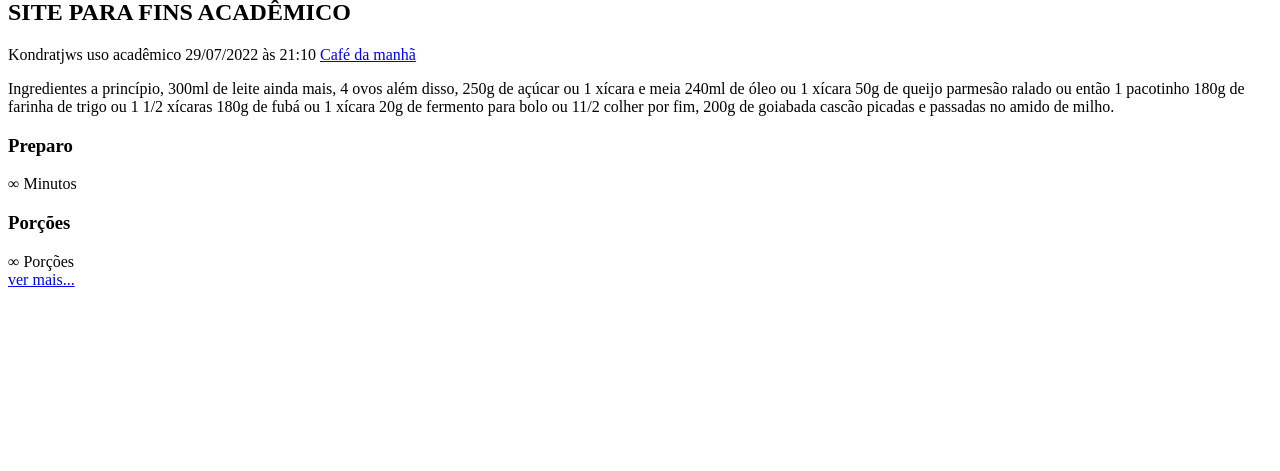
After one commit to LuanKondratjws/projeto-django, a Django app: template recipes/templates/recipes/partials/recipe.html in a window 1280 px wide. The commit adds this page. Shown: the part 329-800 px from the top of the page. Run offline with Django 4.2, Linux system fonts and the light colour scheme; the template is opened without the code that fills it, so the values that code supplies are empty.

Commit message:
Conteúdo do grid e arquivo recipe

```diff
--- /dev/null
+++ b/recipes/templates/recipes/partials/recipe.html
@@ -0,0 +1,60 @@
+<div class="recipe recipe-list-item">
+    <div class="recipe-cover">
+        <img src="https://receitasdatia.com.br/wp-content/uploads/2020/09/maneira-simples-de-fazer-um-bolo.jpg" alt="Bolo com IMG temporária!">
+    </div>
+    <div class="recipe-title-container">
+        <h2 class="recipe-title">SITE PARA FINS ACADÊMICO</h2>
+    </div>
+    <div class="recipe-author">
+        <span class="recipe-author-item">
+            <i class="fas fa-user"></i>
+            Kondratjws uso acadêmico
+        </span>
+        <span class="recipe-author-item">
+            <i class="fas fa-calendar-alt"></i>
+            29/07/2022 às 21:10
+        </span>
+        <span class="recipe-author-item">
+            <a href="/recipes/category/cafe-da-manha/">
+                <i class="fas fa-layer-group"></i>
+                <span>Café da manhã</span>
+            </a>
+        </span>
+    </div>
+
+    <div class="recipe-content">
+         <p>Ingredientes
+            a princípio, 300ml de leite
+            ainda mais, 4 ovos
+            além disso, 250g de açúcar ou 1 xícara e meia
+            240ml de óleo ou 1 xícara
+            50g de queijo parmesão ralado ou então 1 pacotinho
+            180g de farinha de trigo ou 1 1/2 xícaras
+            180g de fubá ou 1 xícara
+            20g de fermento para bolo ou 11/2 colher
+            por fim, 200g de goiabada cascão picadas e passadas no amido de milho.</p>
+    </div>
+
+    <div class="recipe-meta-container">
+        <div class="recipe-meta recipe-preparation">
+            <h3 class="recipe-meta-title"><i class="fas fa-stopwatch"></i> Preparo</h3>
+            <div class="recipe-meta-text">
+                &infin; Minutos
+            </div>
+        </div>
+        <div class="recipe-meta recipe-servings">
+            <h3 class="recipe-meta-title"><i class="fas fa-pizza-slice"></i> Porções</h3>
+            <div class="recipe-meta-text">
+                &infin; Porções
+            </div>
+        </div>
+    </div>
+
+    <footer class="recipe-footer">
+        <a class="recipe-read-more button button-dark button-full-width" href="/recipes/3/">
+            <i class="fas fa-eye"></i>
+            <span>ver mais...</span>
+        </a>
+    </footer>
+
+</div>
```
Also changed, not shown: recipes/templates/recipes/pages/home.html (+9 -7 lines), recipes/templates/recipes/partials/head.html (+96 -0 lines), recipes/templates/recipes/partials/search.html (added, +8 -0 lines), recipes/templates/recipes/pages/recipe_1.jpg (added).
